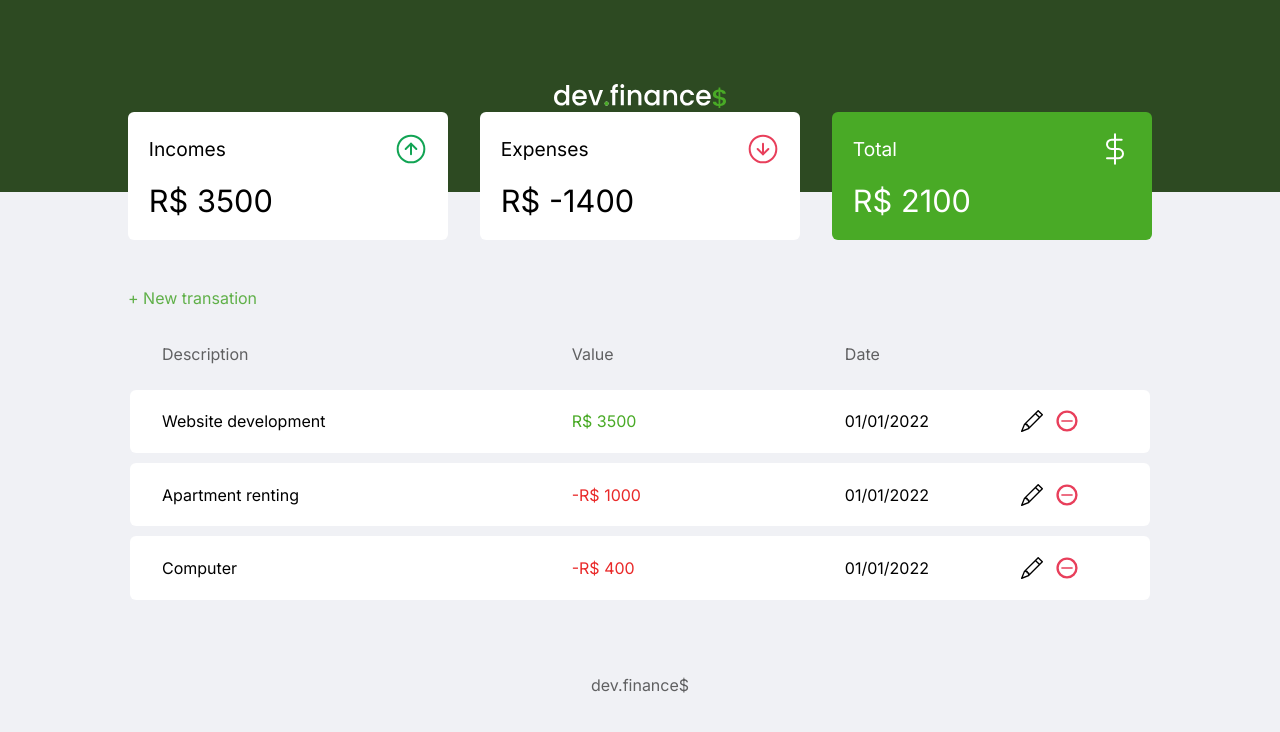
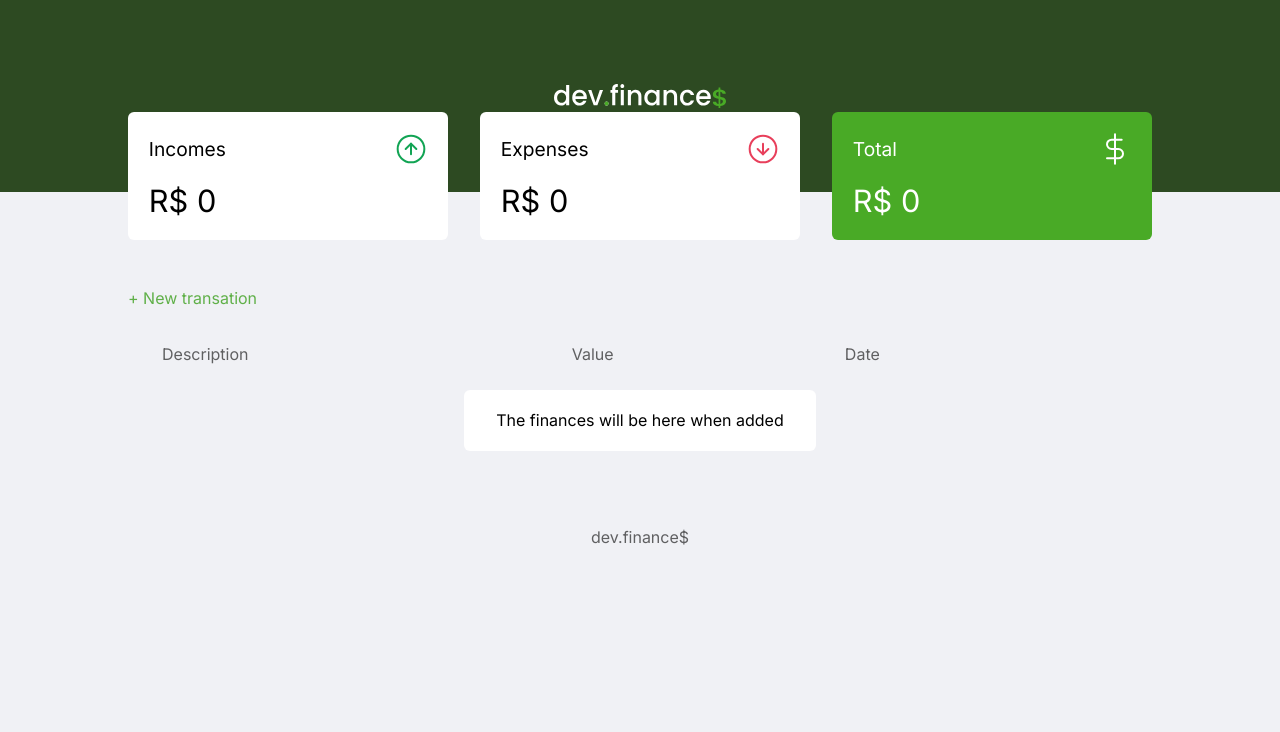
Before and after one commit to Diounata/dev.finance, a Next.js app: page / in a window 1280 px wide. Shown: the top 732 px of the page. Built offline with nearby package versions, Linux system fonts and the light colour scheme.

Commit message:
Create finance localStorage

```diff
--- /dev/null
+++ b/src/Components/NoFinance.tsx
@@ -0,0 +1,7 @@
+export default function NoFinance({ styles }) {
+    return (
+        <tr className={styles.noFinance}>
+            <td>The finances will be here when added</td>
+        </tr>
+    );
+}
--- a/src/Components/Table.tsx
+++ b/src/Components/Table.tsx
@@ -1,11 +1,14 @@
 import styles from '../styles/modules/Table.module.scss';
 
 import TableItem from './TableItem';
+import NoFinance from './NoFinance';
 
 import { useModal } from '../Contexts/ModalContext';
+import { useFinance } from '../Contexts/FinanceContext';
 
 export default function Table() {
     const { changeModalState } = useModal();
+    const { finance } = useFinance();
 
     return (
         <>
@@ -25,7 +28,11 @@ export default function Table() {
                 </thead>
 
                 <tbody>
-                    <TableItem styles={styles} />
+                    {finance.length > 0 ? (
+                        <TableItem styles={styles} />
+                    ) : (
+                        <NoFinance styles={styles} />
+                    )}
                 </tbody>
             </table>
         </>
--- a/src/Contexts/FinanceContext.tsx
+++ b/src/Contexts/FinanceContext.tsx
@@ -33,29 +33,12 @@ interface ContextProps {
 }
 
 export function FinanceContextProvider({ children }: ChildrenProps) {
-    const [finance, setFinance] = useState([
-        {
-            description: 'Website development',
-            value: 3500,
-            date: '01/01/2022',
-        },
-
-        {
-            description: 'Apartment renting',
-            value: -1000,
-            date: '01/01/2022',
-        },
-
-        {
-            description: 'Computer',
-            value: -400,
-            date: '01/01/2022',
-        },
-    ]);
+    const [finance, setFinance] = useState([]);
     const [cardsValue, setCardsValue] = useState({} as CardsValueProps);
 
     function updateFinance(value: FinanceProps[]): void {
         setFinance(value);
+        localStorage.setItem('storagedFinance', JSON.stringify(value));
     }
 
     function addFinance(value: FinanceProps): void {
@@ -82,6 +65,12 @@ export function FinanceContextProvider({ children }: ChildrenProps) {
         setCardsValue(newValue);
     }, [finance]);
 
+    useEffect(() => {
+        if (localStorage.getItem('storagedFinance')) {
+            updateFinance(JSON.parse(localStorage.getItem('storagedFinance')));
+        }
+    }, []);
+
     return (
         <FinanceContext.Provider
             value={{
--- a/src/styles/main.scss
+++ b/src/styles/main.scss
@@ -4,6 +4,7 @@
     box-sizing: border-box;
 
     font-family: 'Inter', sans-serif;
+    cursor: default;
 }
 
 body {
--- a/src/styles/modules/Table.module.scss
+++ b/src/styles/modules/Table.module.scss
@@ -92,6 +92,12 @@
     }
 }
 
+.noFinance {
+    display: grid;
+    grid-template-columns: 1fr !important;
+    justify-self: center;
+}
+
 .green {
     color: #49aa26;
 }
```
